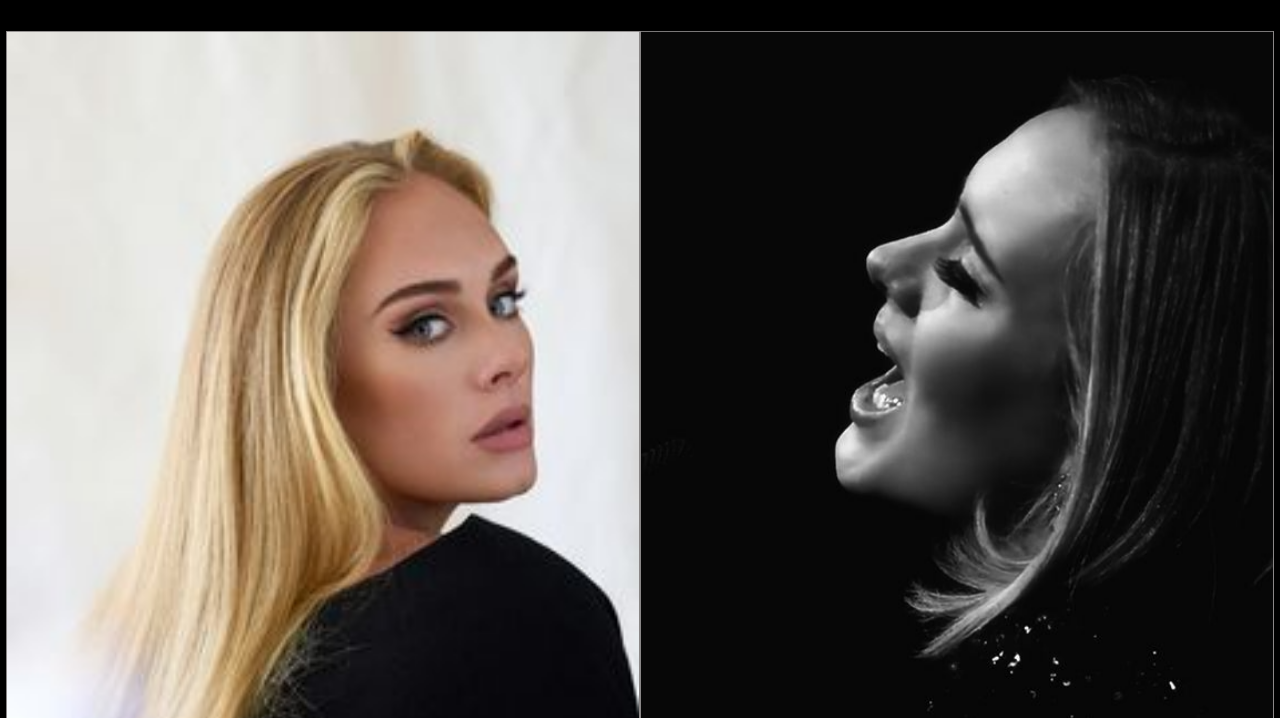
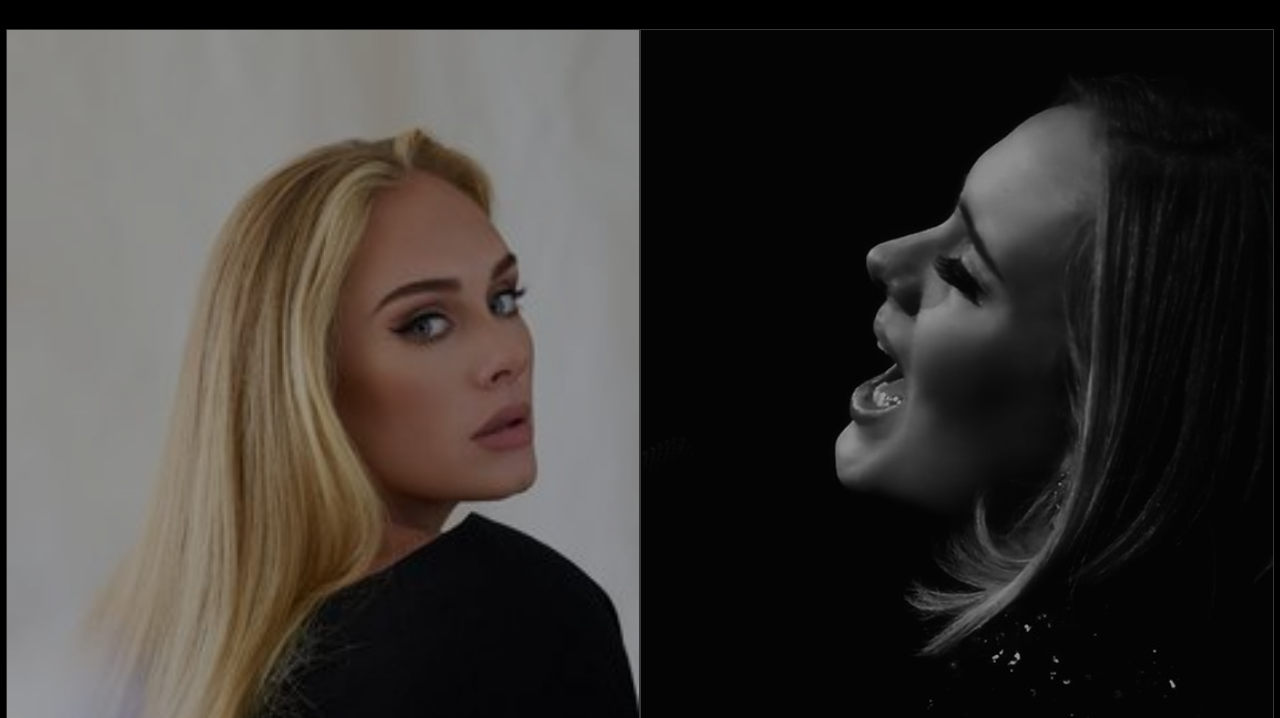
Before and after one commit to Prosperedafe/Adele-gallery, a plain HTML site: page index.html in a window 1280 px wide. Shown: the part 82-800 px from the top of the page. Drawn offline with Linux system fonts and the light colour scheme.

Commit message:
modified style and animations

```diff
--- a/style.css
+++ b/style.css
@@ -18,6 +18,7 @@ h1{
     background: black;
     flex-wrap: wrap;
     padding: 0 .4rem;
+    position: relative;
 }
 .column__row{
     flex: 25%;
@@ -25,15 +26,25 @@ h1{
     max-width: 25%;
     text-align: center;
     opacity: 0;
-    animation: column__row 5s;
+    animation: column__row 4s;
     animation-timing-function: cubic-bezier(0.77, 0, 0.175, 1);
     animation-delay: .2s;
     animation-fill-mode: forwards;
 }
+.column__row:hover{
+    z-index: 1;
+}
 .column__row img{
     width: 100%;
     height: auto;
-    border: 1px solid rgb(139, 136, 136);
+    border: 1px solid rgb(94, 93, 93);
+    transition: .6s ease;
+    opacity: .6;
+}
+.column__row img:hover{
+    transform: scale(1.07);
+    z-index: 1;
+    opacity: 1;
 }
 
 @media only screen and  (max-device-width: 450px){
```
